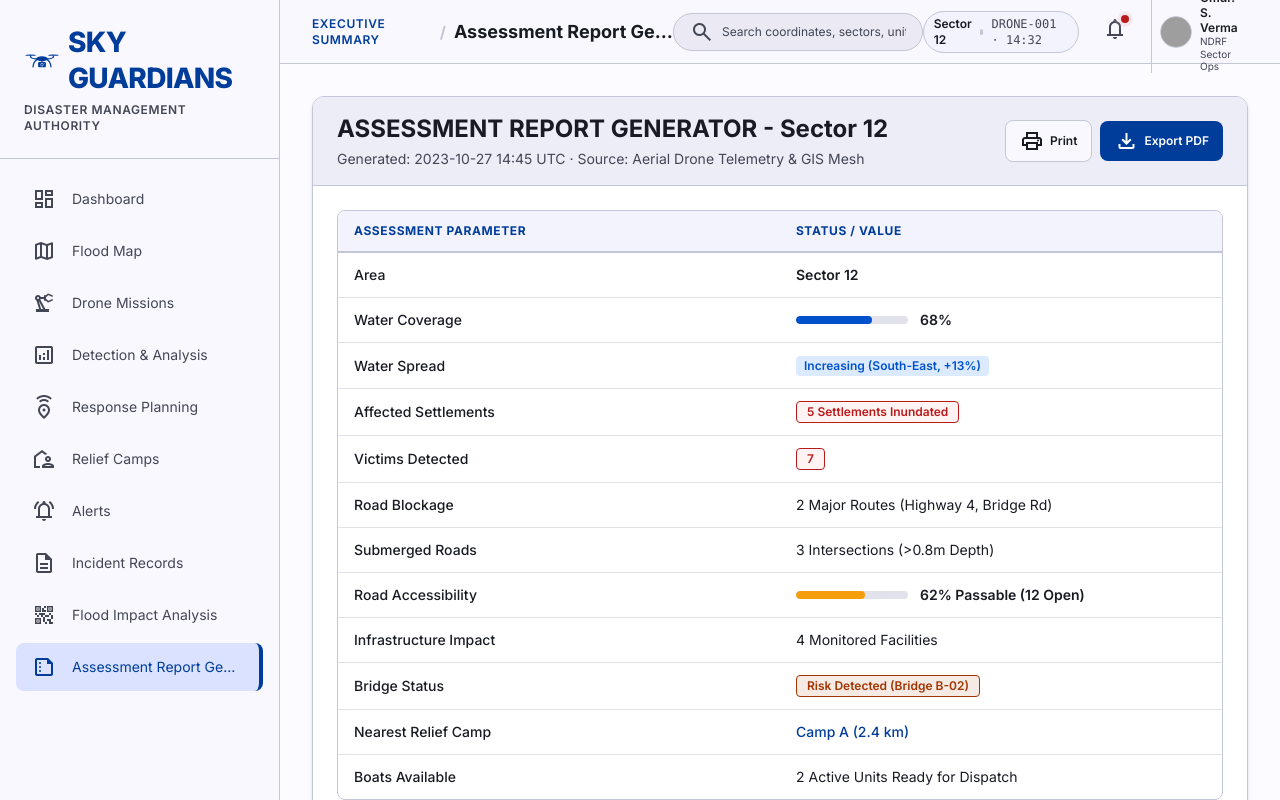
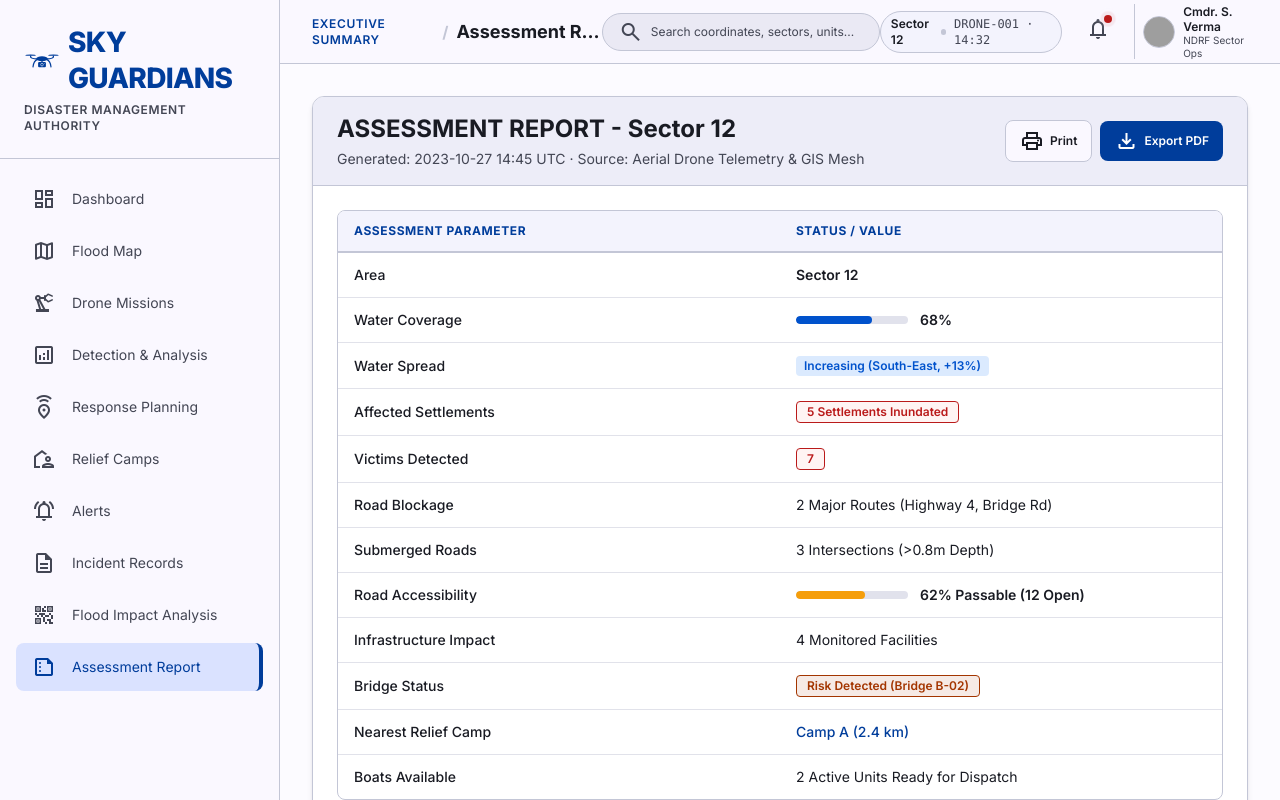
Before and after one commit to SanviShan25/SIH, a React (Vite) app in the folder frontend/: page /flood-report in a window 1280 px wide. Built offline with nearby package versions, Linux system fonts and the light colour scheme; grey boxes are pictures that could not be loaded.

Commit message:
Change name from Assessment Report Generator to Assessment Report

```diff
--- a/frontend/src/components/Sidebar.tsx
+++ b/frontend/src/components/Sidebar.tsx
@@ -17,7 +17,7 @@ const navItems = [
   { name: 'Alerts', path: '/alerts', icon: 'notifications_active' },
   { name: 'Incident Records', path: '/incident-records', icon: 'description' },
   { name: 'Flood Impact Analysis', path: '/flood-progression', icon: 'qr_code_2' },
-  { name: 'Assessment Report Generator', path: '/flood-report', icon: 'summarize' },
+  { name: 'Assessment Report', path: '/flood-report', icon: 'summarize' },
 ];
 
 export const Sidebar: React.FC<SidebarProps> = ({ mobileOpen, onCloseMobile }) => {
--- a/frontend/src/components/Topbar.tsx
+++ b/frontend/src/components/Topbar.tsx
@@ -15,7 +15,7 @@ const pageTitles: Record<string, { title: string; category?: string }> = {
   '/alerts': { title: 'Emergency Alert Management', category: 'Public Warning System' },
   '/incident-records': { title: 'Incident Records & Logs', category: 'Historical Archive' },
   '/flood-progression': { title: 'Flood Impact Analysis', category: 'Hydrological Modeling' },
-  '/flood-report': { title: 'Assessment Report Generator', category: 'Executive Summary' },
+  '/flood-report': { title: 'Assessment Report', category: 'Executive Summary' },
 };
 
 export const Topbar: React.FC<TopbarProps> = ({ onToggleMobile }) => {
--- a/frontend/src/pages/FloodReport.tsx
+++ b/frontend/src/pages/FloodReport.tsx
@@ -10,7 +10,7 @@ export const FloodReport: React.FC = () => {
         <div className="bg-surface-container py-4 px-6 border-b border-outline-variant flex flex-wrap items-center justify-between gap-4">
           <div>
             <h1 className="font-headline-lg text-xl md:text-2xl font-bold text-on-surface">
-              ASSESSMENT REPORT GENERATOR - Sector 12
+              ASSESSMENT REPORT - Sector 12
             </h1>
             <p className="font-body-md text-xs md:text-sm text-on-surface-variant mt-1">
               Generated: 2023-10-27 14:45 UTC · Source: Aerial Drone Telemetry &amp; GIS Mesh
--- a/frontend/src/pages/IncidentRecords.tsx
+++ b/frontend/src/pages/IncidentRecords.tsx
@@ -79,7 +79,7 @@ export const IncidentRecords: React.FC = () => {
             className="bg-primary text-on-primary font-label-md text-xs font-bold py-2 px-4 rounded-lg flex items-center gap-1.5 hover:bg-primary/90 transition-colors shadow-xs"
           >
             <span className="material-symbols-outlined text-base">description</span>
-            View Assessment Report Generator
+            View Assessment Report
           </Link>
         </div>
       </div>
```
